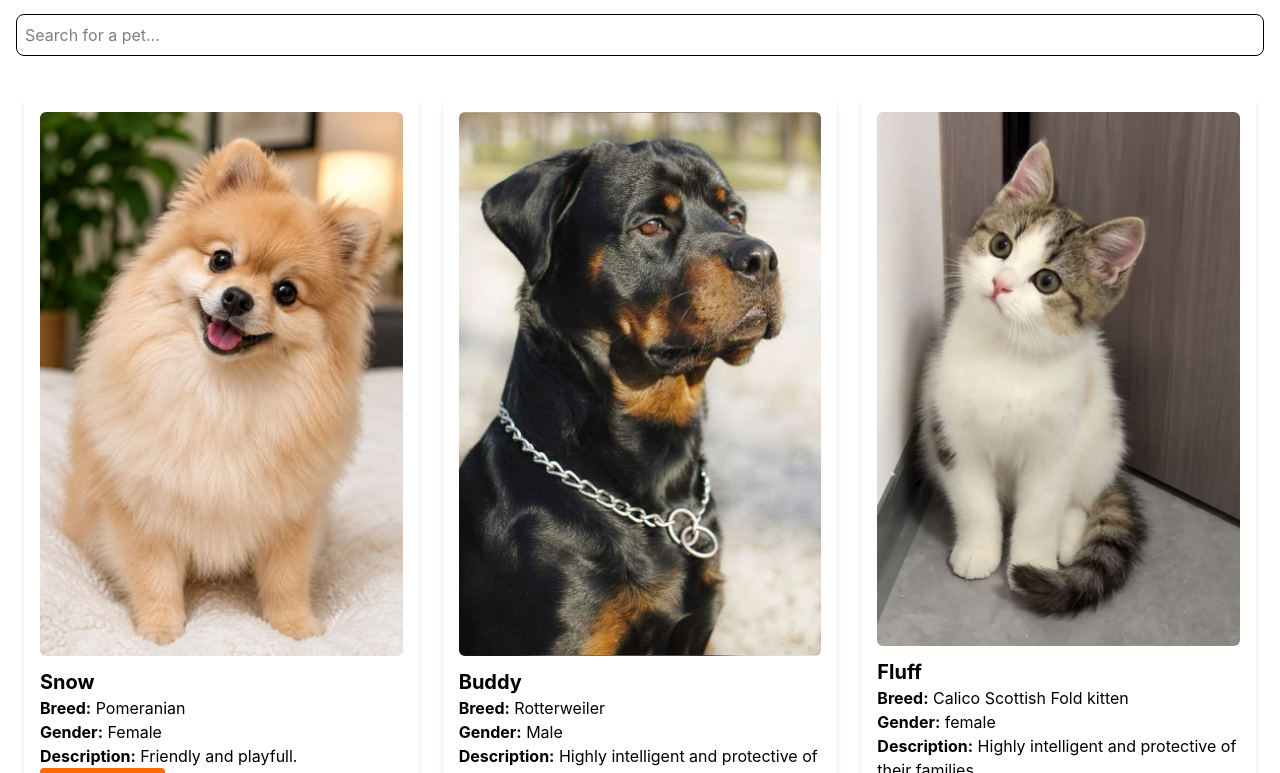
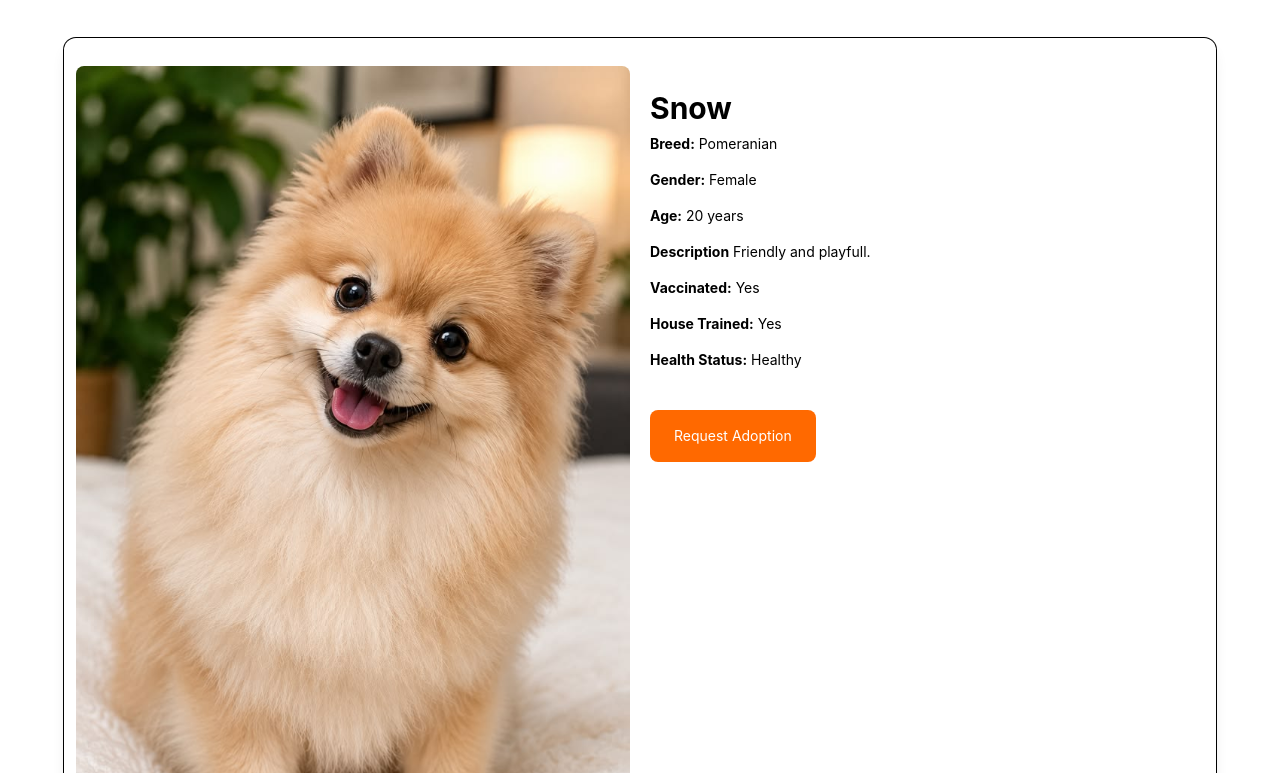
Before and after one commit to group-1-collaboration/Pet-Find, a React (Vite) app: page /pets/1 in a window 1280 px wide. Shown: the part 567-1340 px from the top of the page. Built offline with nearby package versions, Linux system fonts and the light colour scheme.

Commit message:
feat: add route in app.jsx and edit styling in petdetails file

```diff
--- a/src/App.jsx
+++ b/src/App.jsx
@@ -3,14 +3,22 @@ import React from 'react'
 import PetList from './components/PetList'
 import Navbar from './components/Navbar'
 import Header from './components/Header'
+import PetDetails from './components/PetDetails'
 
 function App() {
   return (
-    <div>
+    <>
+    <Router>
       <Navbar />
       <Header />
-      <PetList/>
-    </div>
+      <Routes>
+        <Route path='/' element={<PetList/>}/>
+        <Route path='/pets/:id' element={<PetDetails/>}/>
+      </Routes>
+    </Router>
+
+
+    </>
   )
 }
 
--- a/src/components/PetDetails.jsx
+++ b/src/components/PetDetails.jsx
@@ -2,6 +2,7 @@ import React from 'react'
 import { Link } from 'react-router-dom'
 import petData from "../data/pets.json"
 import { useParams } from 'react-router-dom'
+import { Card, CardContent, CardHeader, CardTitle } from './ui/card'
 
 function PetDetails() {
     //Get the id from the URL
@@ -14,46 +15,55 @@ function PetDetails() {
     }
 
   return (
-    <div className='max-w-4xl mx-auto p-6'>
-      <img src={pet.image} alt={pet.name} className='w-full object-cover rounded-lg'/>
+    <Card className='max-w-6xl mx-auto mt-10 shadow-lg'>
 
-      <h1 className='text-3xl font-bold mt-6'>
+      <CardContent className="p-3 grid md:grid-cols-2 gap-5 items-start">
+        <img src={pet.image} alt={pet.name} className='w-full object-contain  rounded-lg'/>
+
+     <div>
+      <CardTitle className='text-3xl font-bold mt-6'>
         {pet.name}
-      </h1>
-
-      <p>
-        <strong>Breed:</strong>{pet.Breed}
+      </CardTitle>
+     <div className='space-y-4'>
+       <p className='mt-2'>
+        <strong>Breed:</strong> {pet.Breed}
       </p>
 
       <p>
-        <strong>Gender:</strong>{pet.gender}
+        <strong>Gender:</strong> {pet.gender}
       </p>
 
       <p>
-        <strong>Age:</strong>{pet.age} yes
+        <strong>Age:</strong> {pet.age} years
       </p>
 
-      <p className='mt-4'>
-        <strong>Description</strong>{pet.description}
+      <p className=''>
+        <strong>Description</strong> {pet.description}
       </p>
 
       <p>
-        <strong>Vaccinated:</strong>{""}
+        <strong>Vaccinated:</strong> {""}
         {pet.vaccinated ? "Yes": "No"}
       </p>
 
       <p>
-        <strong>House Trained</strong>{""}
+        <strong>House Trained:</strong> {""}
         {pet.houseTrained ? "Yes" : "No"}
       </p>
       <p>
-        <strong>Health Status:</strong> {pet.healthstatuse}
+        <strong>Health Status:</strong> {pet.healthStatuse}
       </p>
 
-      <button className='mt-6 bg-orange-500 text-white px-6 rounded-lg hover:bg-orange-600'>
+      <button className='mt-6 bg-orange-500 text-white px-6 p-4 rounded-lg hover:bg-orange-600 cursor-pointer'>
         Request Adoption
       </button>
-    </div>
+     </div>
+
+</div>
+
+      </CardContent>
+
+    </Card>
   )
 }
 
--- /dev/null
+++ b/src/components/ui/card.jsx
@@ -0,0 +1,114 @@
+import * as React from "react"
+
+import { cn } from "@/lib/utils"
+
+function Card({
+  className,
+  size = "default",
+  ...props
+}) {
+  return (
+    <div
+      data-slot="card"
+      data-size={size}
+      className={cn(
+        "group/card flex flex-col gap-(--card-spacing) overflow-hidden rounded-xl bg-card py-(--card-spacing) text-sm text-card-foreground ring-1 ring-foreground/10 [--card-spacing:--spacing(4)] has-data-[slot=card-footer]:pb-0 has-[>img:first-child]:pt-0 data-[size=sm]:[--card-spacing:--spacing(3)] data-[size=sm]:has-data-[slot=card-footer]:pb-0 *:[img:first-child]:rounded-t-xl *:[img:last-child]:rounded-b-xl",
+        className
+      )}
+      {...props} />
+  );
+}
+
+function CardHeader({
+  className,
+  ...props
+}) {
+  return (
+    <div
+      data-slot="card-header"
+      className={cn(
+        "group/card-header @container/card-header grid auto-rows-min items-start gap-1 rounded-t-xl px-(--card-spacing) has-data-[slot=card-action]:grid-cols-[1fr_auto] has-data-[slot=card-description]:grid-rows-[auto_auto] [.border-b]:pb-(--card-spacing)",
+        className
+      )}
+      {...props} />
+  );
+}
+
+function CardTitle({
+  className,
+  ...props
+}) {
+  return (
+    <div
+      data-slot="card-title"
+      className={cn(
+        "text-base leading-snug font-medium group-data-[size=sm]/card:text-sm",
+        className
+      )}
+      {...props} />
+  );
+}
+
+function CardDescription({
+  className,
+  ...props
+}) {
+  return (
+    <div
+      data-slot="card-description"
+      className={cn("text-sm text-muted-foreground", className)}
+      {...props} />
+  );
+}
+
+function CardAction({
+  className,
+  ...props
+}) {
+  return (
+    <div
+      data-slot="card-action"
+      className={cn(
+        "col-start-2 row-span-2 row-start-1 self-start justify-self-end",
+        className
+      )}
+      {...props} />
+  );
+}
+
+function CardContent({
+  className,
+  ...props
+}) {
+  return (
+    <div
+      data-slot="card-content"
+      className={cn("px-(--card-spacing)", className)}
+      {...props} />
+  );
+}
+
+function CardFooter({
+  className,
+  ...props
+}) {
+  return (
+    <div
+      data-slot="card-footer"
+      className={cn(
+        "flex items-center rounded-b-xl border-t bg-muted/50 p-(--card-spacing)",
+        className
+      )}
+      {...props} />
+  );
+}
+
+export {
+  Card,
+  CardHeader,
+  CardFooter,
+  CardTitle,
+  CardAction,
+  CardDescription,
+  CardContent,
+}
--- a/src/main.jsx
+++ b/src/main.jsx
@@ -6,8 +6,6 @@ import { BrowserRouter } from 'react-router-dom'
 
 createRoot(document.getElementById('root')).render(
   <StrictMode>
-<BrowserRouter>
     <App />
-</BrowserRouter>
   </StrictMode>,
 )
```
